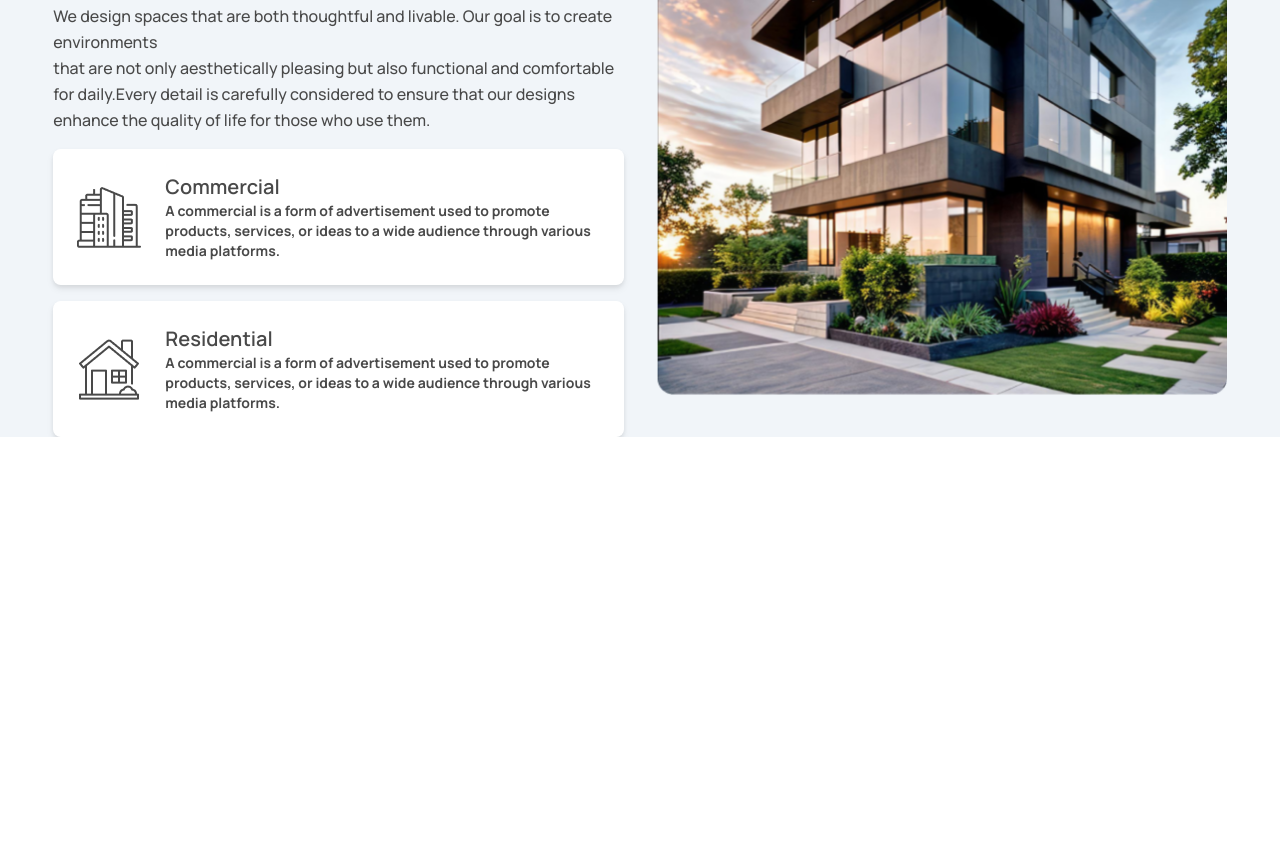
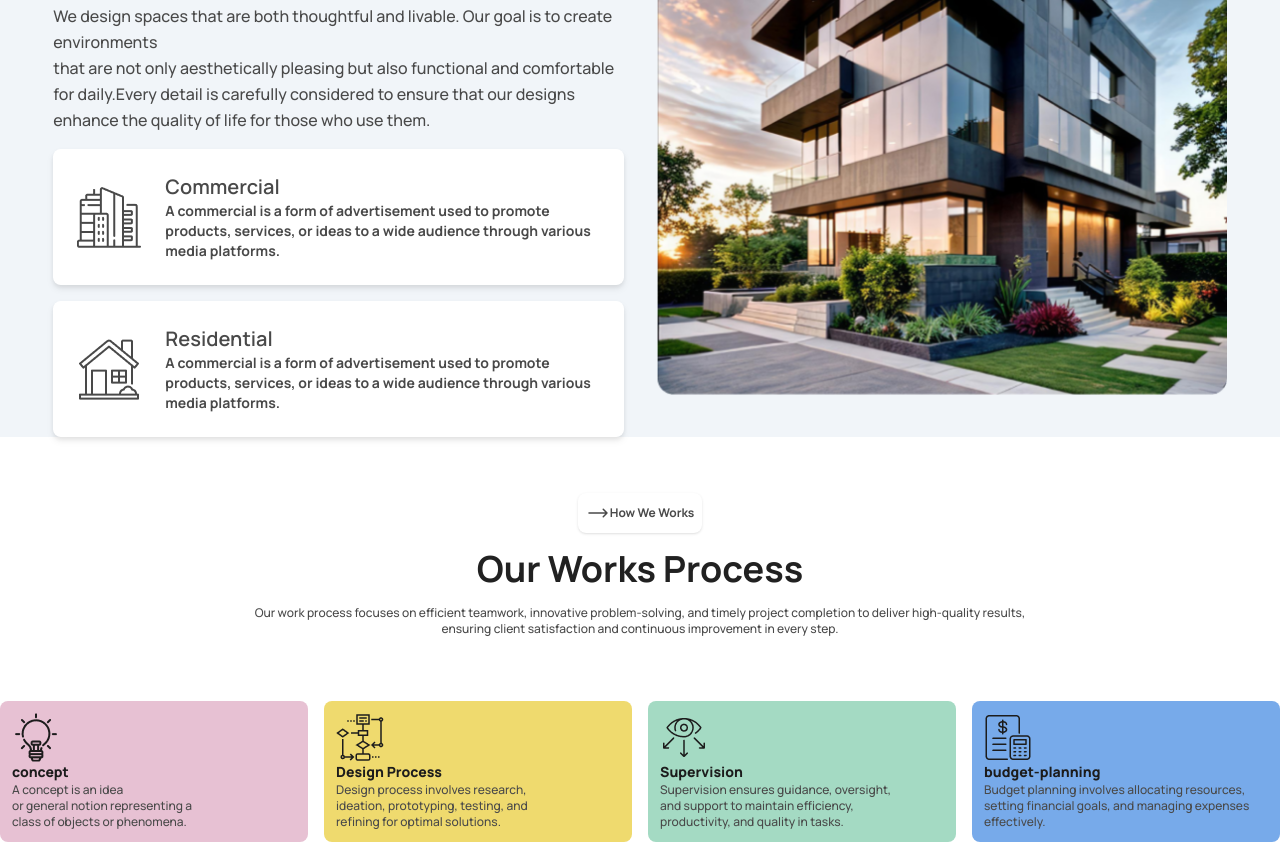
Before and after one commit to Rezuan17/web-dev-3rd-assignment-prjct, a plain HTML site: page index.html in a window 1280 px wide. Shown: the part 986-1828 px from the top of the page. Before the commit the page ends 1423 px from the top, so only its background shows below. Drawn offline with nearby package versions, Linux system fonts and the light colour scheme.

Commit message:
added the new section3 in my assignment projects

```diff
--- a/index.html
+++ b/index.html
@@ -196,6 +196,78 @@
 
              </div>
         </section>
+
+        <section>
+            <div class="mt-14">
+                <div class="space-y-4 justify-center items-center text-center">
+                    <button class="text-xs font-bold text-[#494949] inline-flex bg-[#FFFFFF] shadow p-2 rounded-lg justify-center items-center">
+                        <svg xmlns="http://www.w3.org/2000/svg" fill="none" viewBox="0 0 24 24" stroke-width="1.5" stroke="currentColor" class="size-6">
+                            <path stroke-linecap="round" stroke-linejoin="round" d="M17.25 8.25 21 12m0 0-3.75 3.75M21 12H3" />
+                          </svg>
+                            How We Works
+                    </button>
+                    <h3 class="text-4xl text-[#212121] font-bold">Our Works Process</h3>
+                    <p class="text-xs text-[#494949] font-medium">Our work process focuses on efficient teamwork, innovative problem-solving, and timely project completion to deliver high-quality results,<br> ensuring client satisfaction and continuous improvement in every step.</p>
+
+                </div >
+                  <!-- text-image section-3 -->
+                <div class="mt-16 flex flex-wrap lg:flex-nowrap space-x-4">
+                    <!-- text-image-1 -->
+                  <div class="bg-[#E7C1D3] rounded-lg p-3 flex-1">
+                    <!-- img-1 -->
+                     <div>
+                        <img src="assets/concept.png" alt="">
+                     </div>
+                     <!-- text-1 -->
+                      <div>
+                        <h5 class="text-[#1C1C1C] text-sm font-extrabold">concept</h5>
+                        <p class="text-xs text-[#494949] font-medium">A concept is an idea <br>or general notion representing a <br>class of objects or phenomena.</p>
+                      </div>
+                  </div>
+
+  <!-- text-image-2 -->
+  <div class="bg-[#EFDA6E] rounded-lg p-3 flex-1">
+    <!-- img-2 -->
+     <div>
+        <img src="assets/flow-chart.png" alt="">
+     </div>
+     <!-- text-2 -->
+      <div>
+        <h5 class="text-[#1C1C1C] text-sm font-extrabold">Design Process</h5>
+        <p class="text-xs text-[#494949] font-medium">Design process involves research, <br> ideation, prototyping, testing, and <br> refining for optimal solutions.</p>
+      </div>
+  </div>
+
+    <!-- text-image-3 -->
+    <div class="bg-[#A4DAC3] rounded-lg p-3 flex-1">
+        <!-- img-3 -->
+         <div>
+            <img src="assets/vision.png" alt="">
+         </div>
+         <!-- text-1 -->
+          <div>
+            <h5 class="text-[#1C1C1C] text-sm font-extrabold">Supervision</h5>
+            <p class="text-xs text-[#494949] font-medium">Supervision ensures guidance, oversight, <br> and support to maintain efficiency, <br>productivity, and quality in tasks.</p>
+          </div>
+      </div>
+
+        <!-- text-image-4-->
+        <div class="bg-[#77AAEA] rounded-lg p-3 flex-1">
+            <!-- img-4-->
+             <div>
+                <img src="assets/budget-planning.png" alt="">
+             </div>
+             <!-- text-4 -->
+              <div>
+                <h5 class="text-[#1C1C1C] text-sm font-extrabold">budget-planning</h5>
+                <p class="text-xs text-[#494949] font-medium">Budget planning involves allocating resources, setting financial goals, and managing expenses effectively.</p>
+              </div>
+          </div>
+
+                </div>
+
+            </div>
+        </section>
     </main>
 
     <!-- footer section start -->
```
